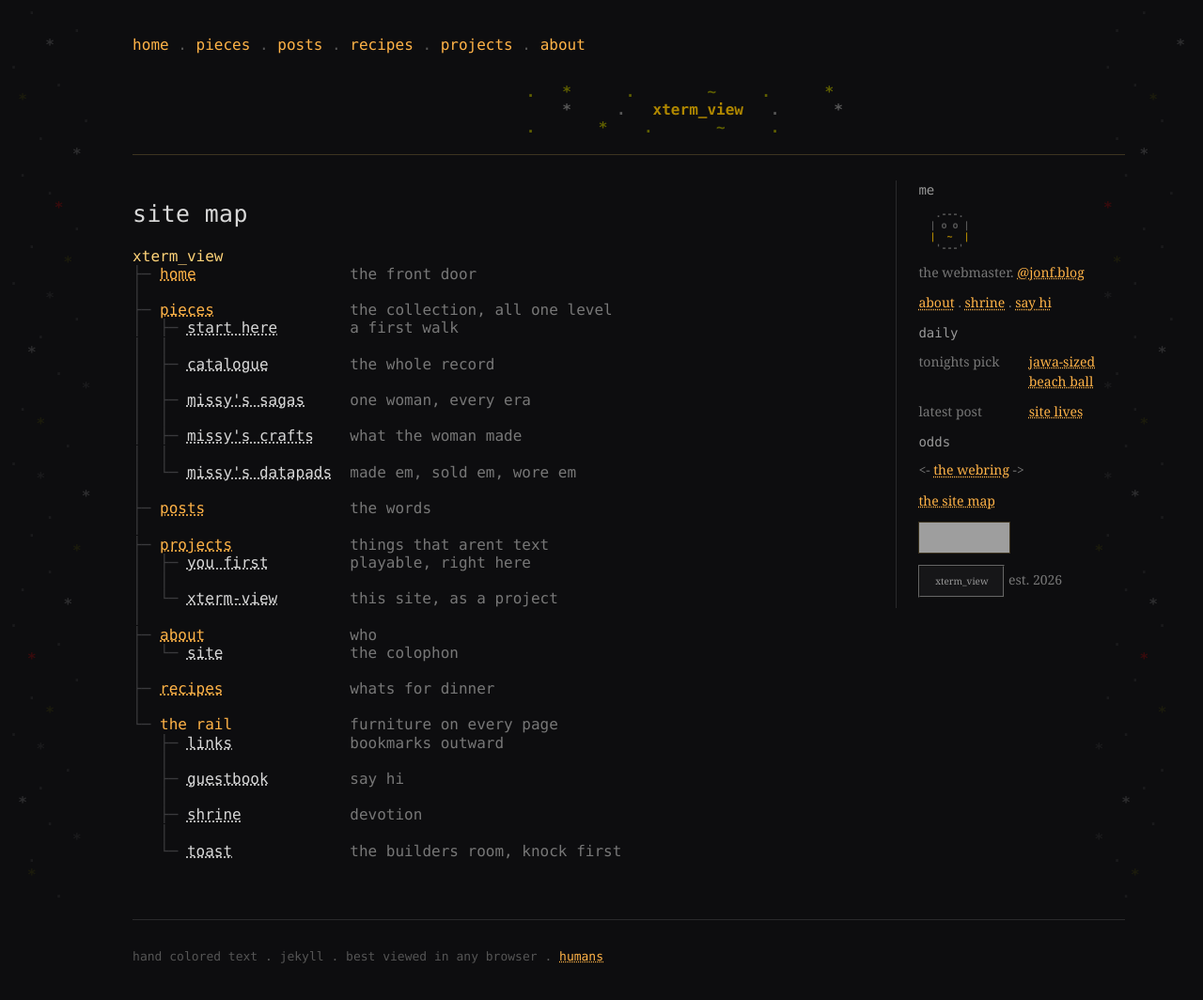
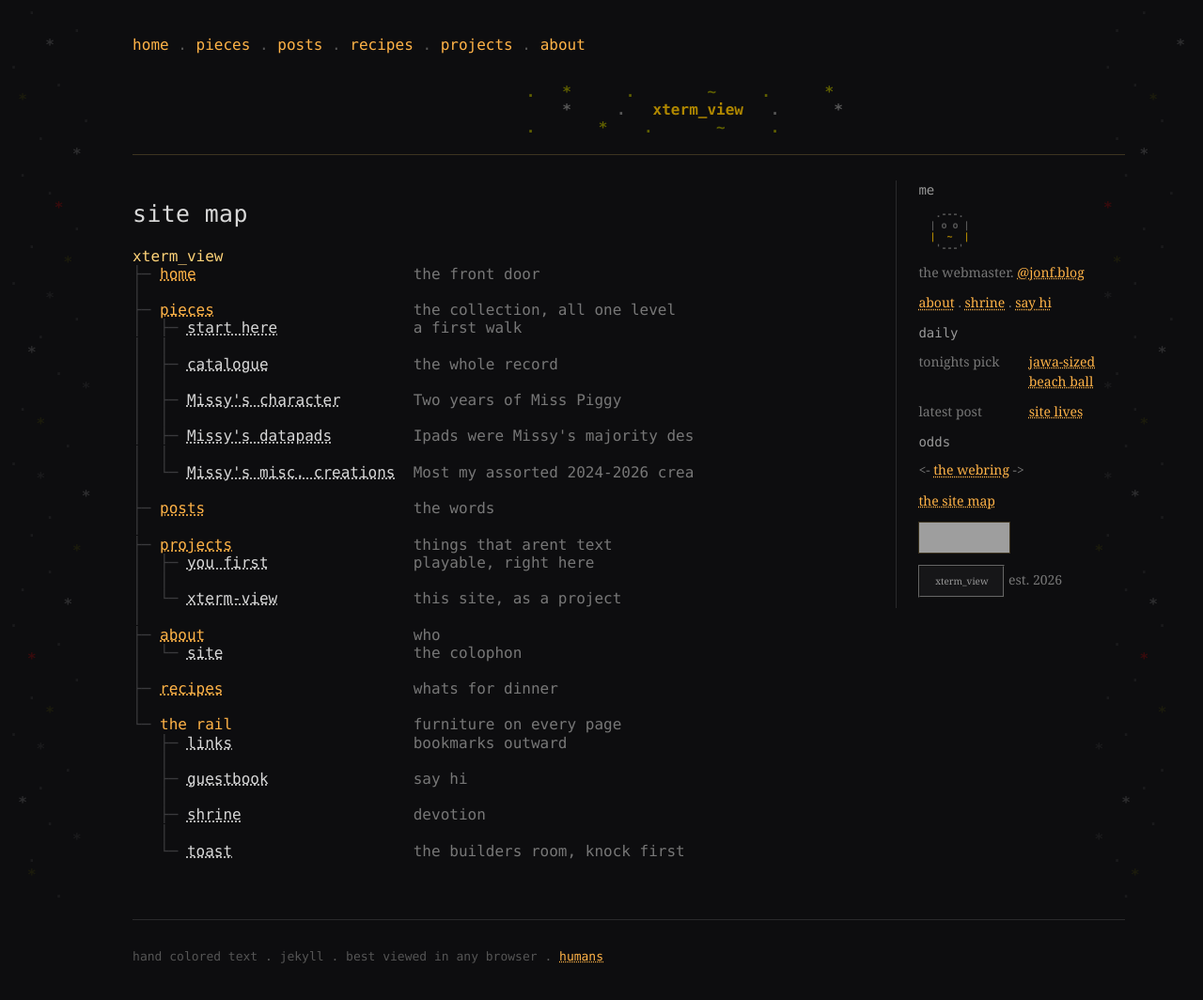
Before and after one commit to jf-atray/jf-atray.github.io, a Jekyll site: the page built from map.md, in a window 1280 px wide and 1066 px high. Shown: the whole window at 94% size. Built offline with Jekyll 4.4.1, drawn with Linux system fonts in a browser that asks for light colours; grey boxes are pictures that could not be loaded.

Commit message:
Renaming Missy's pages. todo, swap era 2 & 1

```diff
--- a/_data/map.yml
+++ b/_data/map.yml
@@ -13,15 +13,15 @@
     - name: catalogue
       url: /pieces/catalogue.html
       note: the whole record
-    - name: missy's sagas
+    - name: Missy's character
       url: /pieces/missy.html
-      note: one woman, every era
-    - name: missy's crafts
+      note: Two years of Miss Piggy
+    - name: Missy's datapads
+      url: /pieces/missy-datapads.html
+      note: Ipads were Missy's majority design.
+    - name: Missy's misc. creations
       url: /pieces/missy-crafts.html
-      note: what the woman made
-    - name: missy's datapads
-      url: /pieces/missy-datapads.html
-      note: made em, sold em, wore em
+      note: Most my assorted 2024-2026 creations.
 - name: posts
   url: /posts.html
   note: the words
--- a/pieces/missy.md
+++ b/pieces/missy.md
@@ -1,5 +1,5 @@
 ---
-title: missy's sagas
+title: Missy's Character
 permalink: /pieces/missy.html
 family: missy
 parent: /pieces.html
@@ -10,8 +10,8 @@ one ugnaught, every era. <em>the webmaster writes this intro.</em>
 
 ## the woman
 
+- [pearl-blonde]({{ '/pieces/missy-desc-2/' | relative_url }})
 - [under it all]({{ '/pieces/missy-desc-1/' | relative_url }})
-- [pearl-blonde]({{ '/pieces/missy-desc-2/' | relative_url }})
 - [bawdily blonde]({{ '/pieces/missy-desc-3/' | relative_url }})
 
 ## the wardrobe
```
